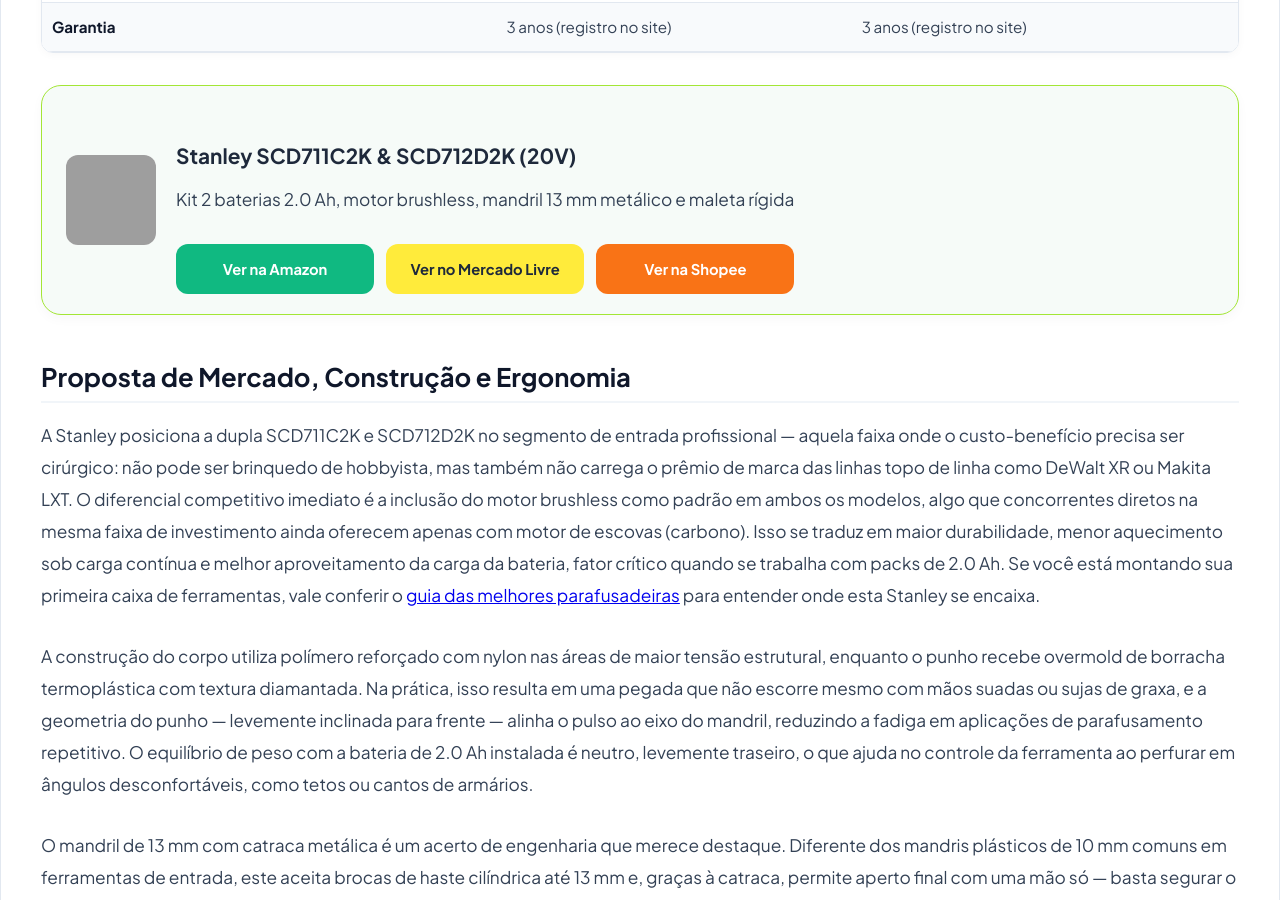
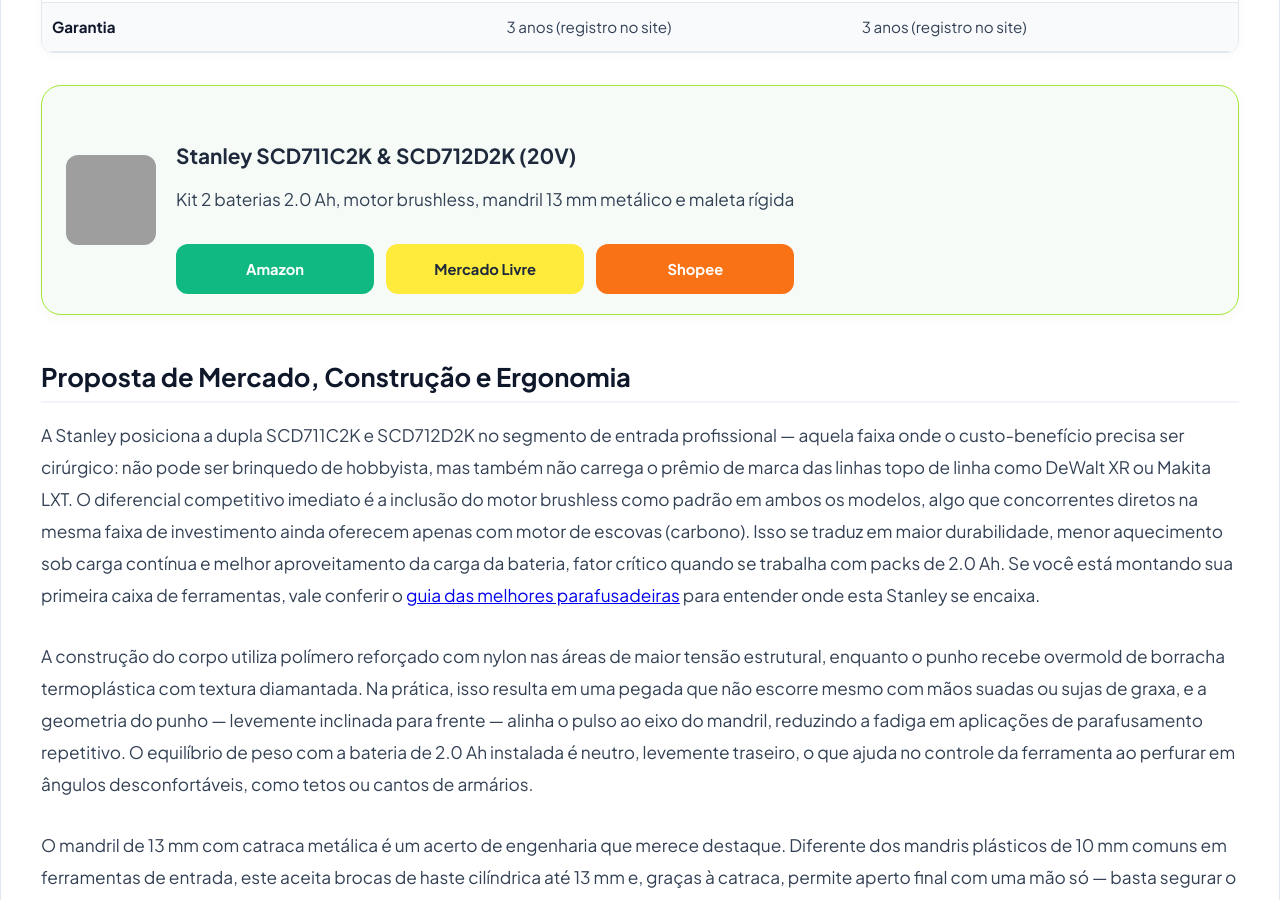
Before and after one commit to membroequipe/SiteReview, a Jekyll site: the page built from _posts/2026-10-24-stanley-scd711c2k-scd712d2k-20v.md, in a window 1280 px wide and 900 px high, scrolled down 3200 px. Built offline with Jekyll 4.4.1, drawn with Linux system fonts in a browser that asks for light colours; some of the changed text lies outside the part shown; grey boxes are pictures that could not be loaded.

Commit message:
Update 2026-10-24-stanley-scd711c2k-scd712d2k-20v.md

```diff
--- a/_posts/2026-10-24-stanley-scd711c2k-scd712d2k-20v.md
+++ b/_posts/2026-10-24-stanley-scd711c2k-scd712d2k-20v.md
@@ -99,16 +99,16 @@
 <div class="product-card-affiliate" style="margin: 30px 0;">
   <div class="product-card-body">
     <div class="product-card-img">
-      <img src="{{ '/assets/images/posts/review-stanley-scd711c2k-scd712d2k-20v.jpg' | relative_url }}" alt="Stanley SCD711C2K & SCD712D2K (20V)">
+      <img src="{{ '/assets/images/posts/stanley-scd711c2k.png' | relative_url }}" alt="Furadeira Stanley SCD711C2K & SCD712D2K (20V)">
     </div>
     <div class="product-card-info">
       <h3 class="product-card-title">Stanley SCD711C2K & SCD712D2K (20V)</h3>
       <p class="product-card-subtitle">Kit 2 baterias 2.0 Ah, motor brushless, mandril 13 mm metálico e maleta rígida</p>
-      <div class="product-card-buttons">
-        <a href="SEU_LINK_AMAZON" target="_blank" rel="nofollow sponsored" class="btn-store btn-amazon-green">Ver na Amazon</a>
-        <a href="SEU_LINK_MERCADO_LIVRE" target="_blank" rel="nofollow sponsored" class="btn-store btn-ml-yellow">Ver no Mercado Livre</a>
-        <a href="SEU_LINK_SHOPEE" target="_blank" rel="nofollow sponsored" class="btn-store btn-shopee-red">Ver na Shopee</a>
-      </div>
+     <div class="product-card-buttons">
+       <a href="SEU_LINK_AMAZON" target="_blank" rel="nofollow sponsored" class="btn-store btn-amazon-green">Amazon</a>
+       <a href="SEU_LINK_MERCADO_LIVRE" target="_blank" rel="nofollow sponsored" class="btn-store btn-ml-yellow">Mercado Livre</a>
+       <a href="SEU_LINK_SHOPEE" target="_blank" rel="nofollow sponsored" class="btn-store btn-shopee-red">Shopee</a>
+     </div>
     </div>
   </div>
 </div>
@@ -204,16 +204,16 @@
 <div class="product-card-affiliate" style="margin: 30px 0;">
   <div class="product-card-body">
     <div class="product-card-img">
-      <img src="{{ '/assets/images/posts/review-stanley-scd711c2k-scd712d2k-20v.jpg' | relative_url }}" alt="Stanley SCD711C2K & SCD712D2K (20V)">
+      <img src="{{ '/assets/images/posts/stanley-scd711c2k.png' | relative_url }}" alt="Furadeira Stanley SCD711C2K & SCD712D2K (20V)">
     </div>
     <div class="product-card-info">
       <h3 class="product-card-title">Stanley SCD711C2K & SCD712D2K (20V)</h3>
       <p class="product-card-subtitle">Kit 2 baterias 2.0 Ah, motor brushless, mandril 13 mm metálico e maleta rígida</p>
-      <div class="product-card-buttons">
-        <a href="SEU_LINK_AMAZON" target="_blank" rel="nofollow sponsored" class="btn-store btn-amazon-green">Ver na Amazon</a>
-        <a href="SEU_LINK_MERCADO_LIVRE" target="_blank" rel="nofollow sponsored" class="btn-store btn-ml-yellow">Ver no Mercado Livre</a>
-        <a href="SEU_LINK_SHOPEE" target="_blank" rel="nofollow sponsored" class="btn-store btn-shopee-red">Ver na Shopee</a>
-      </div>
+     <div class="product-card-buttons">
+       <a href="SEU_LINK_AMAZON" target="_blank" rel="nofollow sponsored" class="btn-store btn-amazon-green">Amazon</a>
+       <a href="SEU_LINK_MERCADO_LIVRE" target="_blank" rel="nofollow sponsored" class="btn-store btn-ml-yellow">Mercado Livre</a>
+       <a href="SEU_LINK_SHOPEE" target="_blank" rel="nofollow sponsored" class="btn-store btn-shopee-red">Shopee</a>
+     </div>
     </div>
   </div>
 </div>
```
Also changed, not shown: other parts of _posts/2026-10-24-stanley-scd711c2k-scd712d2k-20v.md (+1 -1 lines).
